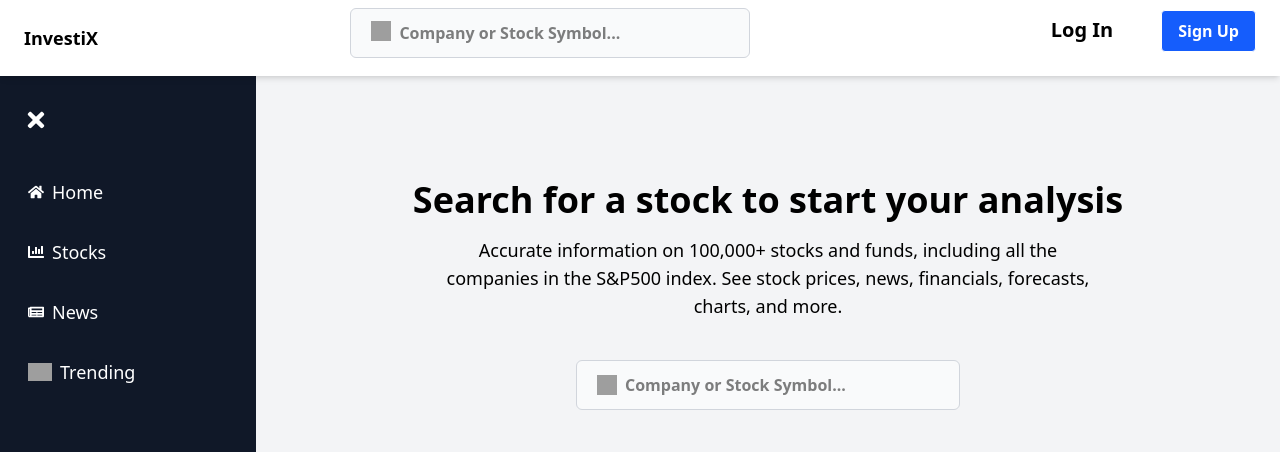
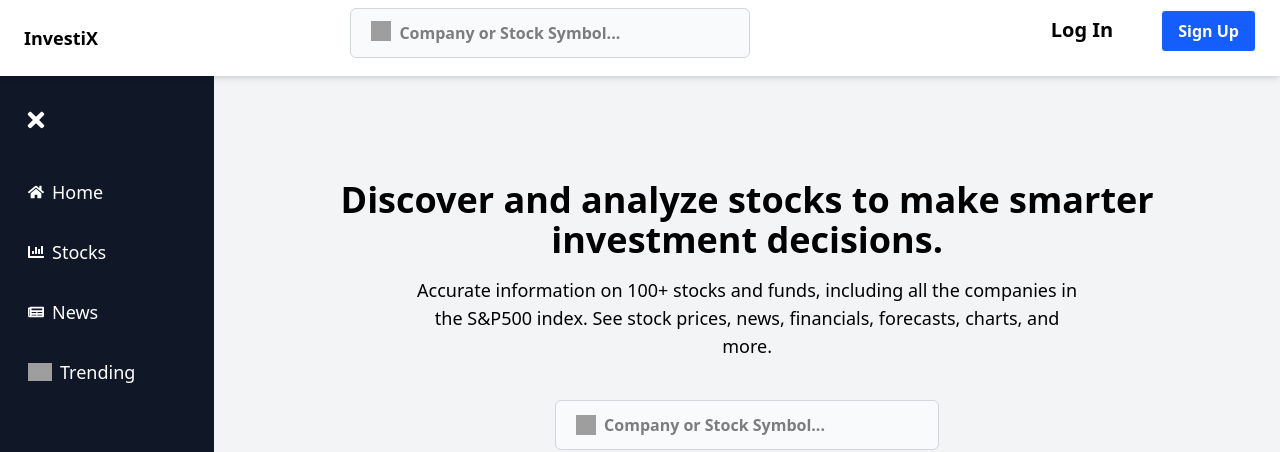
Before and after one commit to Chandrashekher1/InvestiX_Hackathon, a React (Vite) app: page / in a window 1280 px wide. Shown: the top 452 px of the page. Built offline with nearby package versions, Linux system fonts and the light colour scheme; no server answers; grey boxes are pictures that could not be loaded.

Commit message:
update content

```diff
--- a/src/pages/Home.jsx
+++ b/src/pages/Home.jsx
@@ -53,9 +53,9 @@ const Home = () => {
 
       <div className="flex flex-col flex-grow px-6">
         <div className="text-center mt-20">
-          <h1 className="font-bold text-4xl">Search for a stock to start your analysis</h1>
+          <h1 className="font-bold text-4xl">Discover and analyze stocks to make smarter investment decisions.</h1>
           <p className="text-lg mt-4 max-w-2xl mx-auto">
-            Accurate information on 100,000+ stocks and funds, including all the companies in the S&P500 index.
+            Accurate information on 100+ stocks and funds, including all the companies in the S&P500 index.
             See stock prices, news, financials, forecasts, charts, and more.
           </p>
         </div>
```
